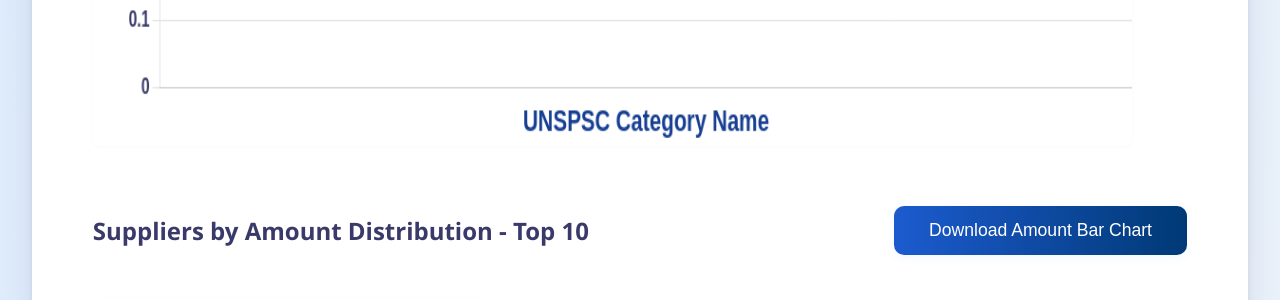
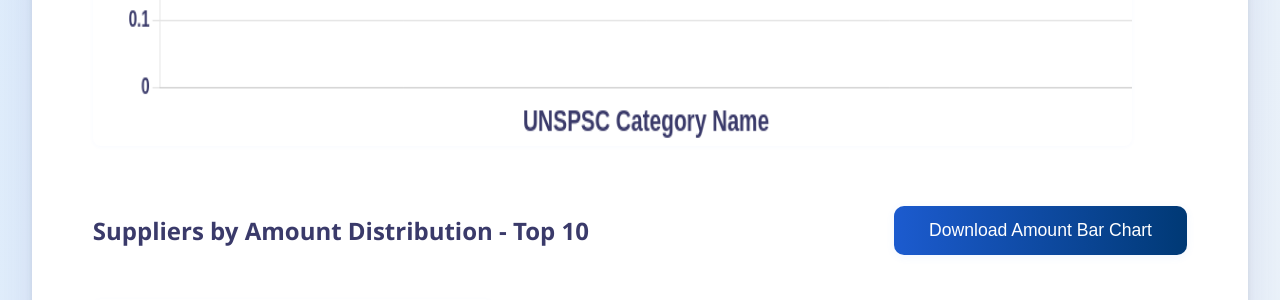
Before and after one commit to komal2203/acme-spend-categorization, a Flask app: template templates/index.html in a window 1280 px wide. Shown: the part 1566-1866 px from the top of the page. Run offline with Flask 3, Linux system fonts and the light colour scheme; the template is opened without the code that fills it: most values are stand-ins (such as "Sample title", 1, 10 or a date in 2020); parts of the project's set-up code (start-up, migrations or seed data) failed here and were passed over; some libraries are stand-ins or nearby versions.

Commit message:
updated colour

```diff
--- a/templates/index.html
+++ b/templates/index.html
@@ -151,7 +151,7 @@
                       family: 'Arial',
                       weight: 'bold'
                     },
-                    color: '#163E93'
+                    color: '#3a3a6a'
                   }
                 },
                 y: {
@@ -250,7 +250,7 @@
                       family: 'Arial',
                       weight: 'bold'
                     },
-                    color: '#163E93'
+                    color: '#3a3a6a'
                   }
                 },
                 y: {
```
